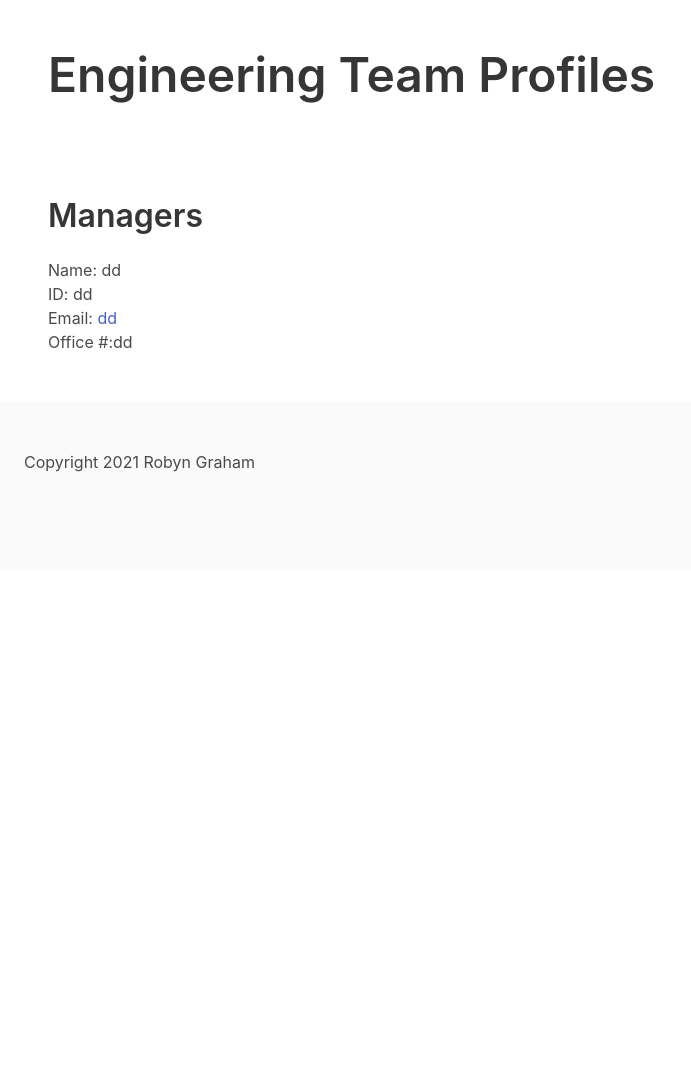
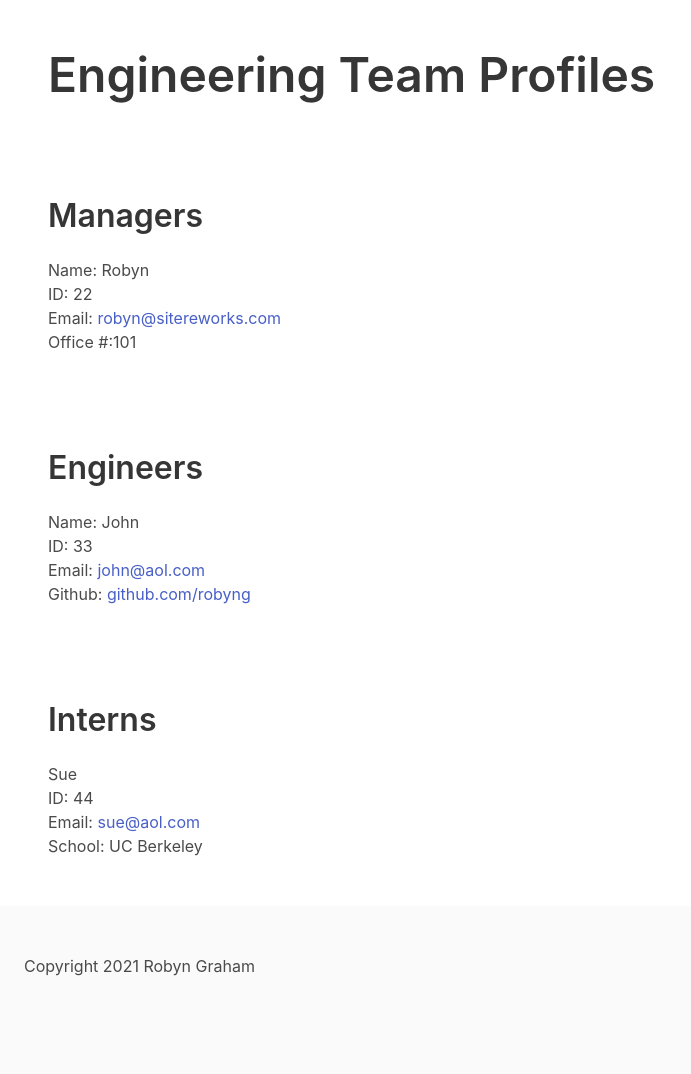
Before and after one commit to robyng/team-generate-profiles, a website: page dist/index.html in a window 1280 px wide. Shown: the whole page, without its empty margins (0-691 px from the left). Before the commit the page ends 800 px from the top, so only its background shows below. Drawn offline with nearby package versions, Linux system fonts and the light colour scheme.

Commit message:
add to readme

```diff
--- a/dist/index.html
+++ b/dist/index.html
@@ -22,15 +22,47 @@
           <div class="columns">
               <div class="column">
                   <ul>
-                      <li>Name: dd</li>
-                      <li>ID: dd</li>
-                      <li>Email: <a href="mailto:dd">dd</a></li>
-                      <li>Office #:dd</li>
+                      <li>Name: Robyn</li>
+                      <li>ID: 22</li>
+                      <li>Email: <a href="mailto:robyn@sitereworks.com">robyn@sitereworks.com</a></li>
+                      <li>Office #:101</li>
                   </ul>
               </div>
 
           </div>
-      </div>
+      </div><div class="engineers section">
+        <h3 class="title">
+            Engineers
+        </h3>
+        <div class="columns">
+            <div class="column">
+                <ul>
+                    <li>Name: John</li>
+                    <li>ID: 33</li>
+                    <li>Email: <a href="mailto:john@aol.com">john@aol.com</a></li>
+                    <li>Github: <a href ="https://github.com/robyng" target="_blank">github.com/robyng</a></li>
+                </ul>
+            </div>
+
+        </div>
+    </div>
+          <div class="intern section">
+            <h3 class="title">
+                Interns
+            </h3>
+            <div class="columns">
+                <div class="column">
+                    <ul>
+                        <li>Sue</li>
+                        <li>ID: 44</li>
+                        <li>Email: <a href="mailto:sue@aol.com">sue@aol.com</a></li>
+                        <li>School: UC Berkeley</li>
+                    </ul>
+                </div>
+
+            </div>
+
+        </div>
 
             <footer class="footer">Copyright 2021 Robyn Graham</footer>
     </body>
```
Also changed, not shown: README.md, src/screenshot.png (added).
